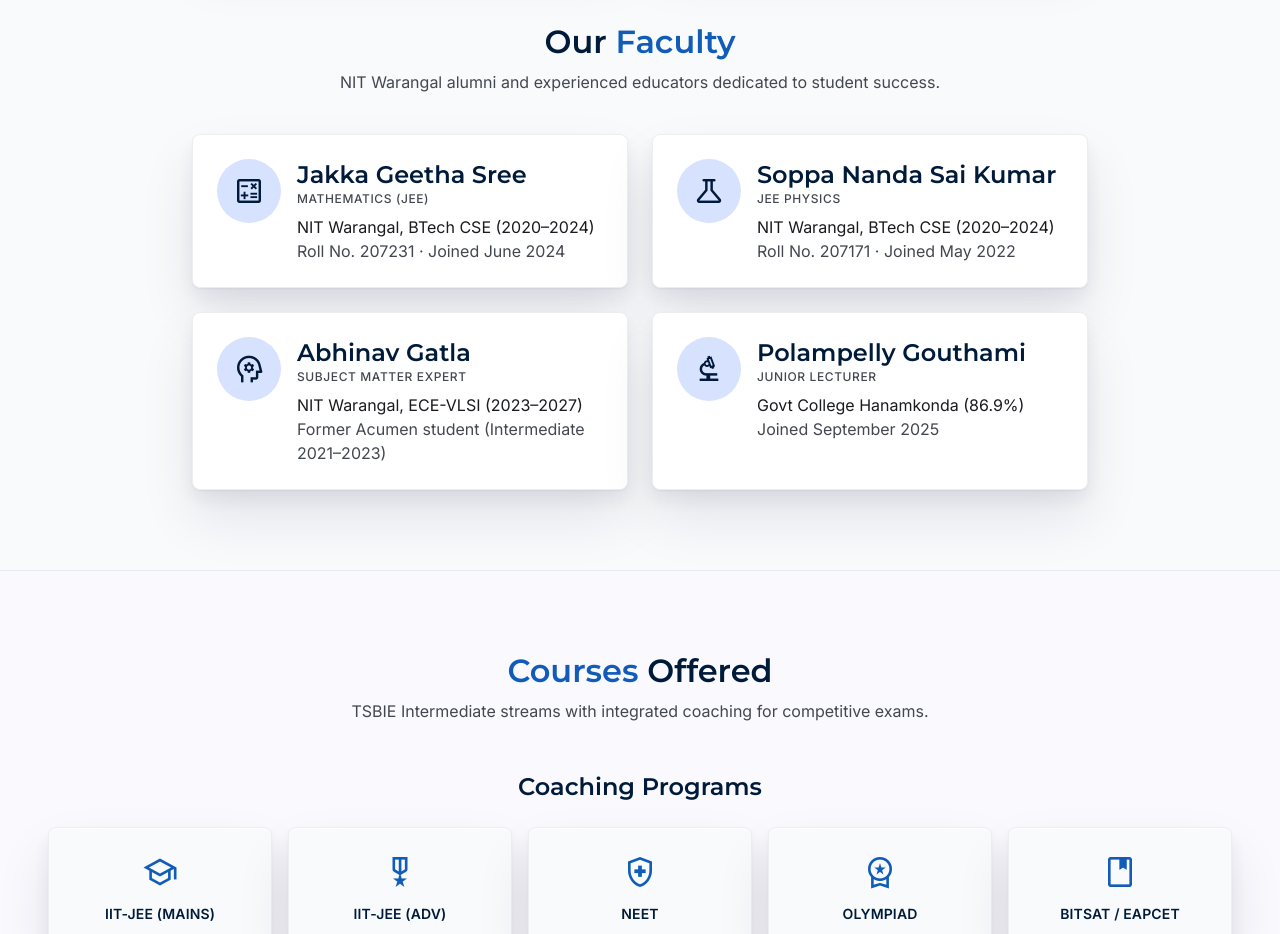
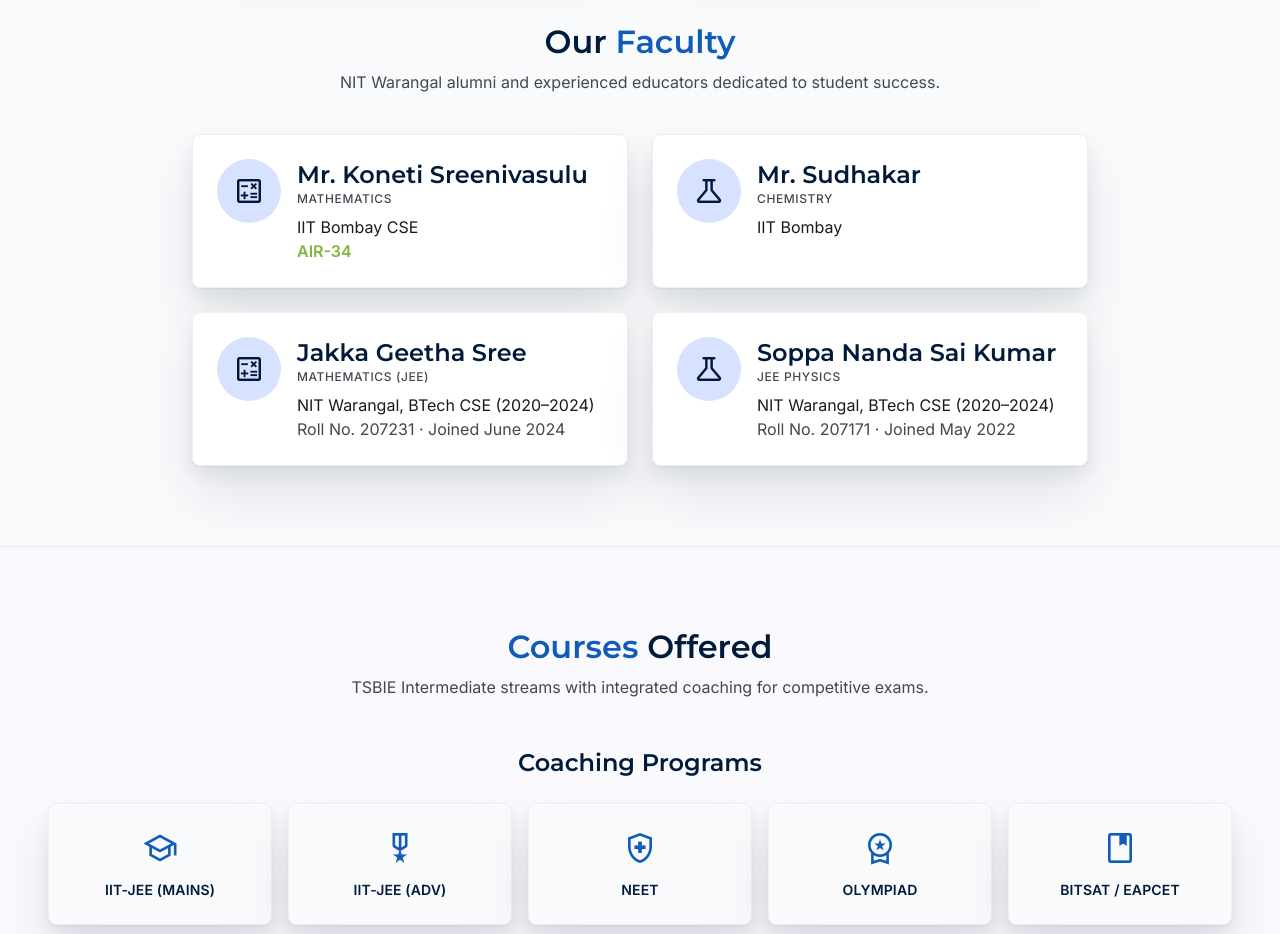
Before and after one commit to sricharanenabothula50-ship-it/acumen-junior-college, a plain HTML site: page index.html in a window 1280 px wide. Shown: the part 2380-3314 px from the top of the page. Drawn offline with nearby package versions, Linux system fonts and the light colour scheme.

Commit message:
Fix faculty: restore Koneti Sreenivasulu and Sudhakar, add Geetha Sree and Nanda Sai Kumar

```diff
--- a/index.html
+++ b/index.html
@@ -535,13 +535,36 @@
 <span class="material-symbols-outlined text-[32px]">calculate</span>
 </div>
 <div>
+<h3 class="font-headline-md text-headline-md text-heritage-navy">Mr. Koneti Sreenivasulu</h3>
+<p class="font-label-sm text-label-sm text-on-surface-variant uppercase tracking-wider mb-2">Mathematics</p>
+<p class="font-body-md text-body-md text-on-surface">IIT Bombay CSE</p>
+<p class="font-body-md text-body-md text-growth-green font-semibold">AIR-34</p>
+</div>
+</div>
+<!-- Faculty 2 -->
+<div class="js-tilt tilt depth bg-white rounded-lg p-6 border border-surface-container flex flex-col md:flex-row gap-4 items-center md:items-start text-center md:text-left">
+<div class="w-16 h-16 bg-primary-fixed rounded-full flex items-center justify-center text-primary shrink-0">
+<span class="material-symbols-outlined text-[32px]">science</span>
+</div>
+<div>
+<h3 class="font-headline-md text-headline-md text-heritage-navy">Mr. Sudhakar</h3>
+<p class="font-label-sm text-label-sm text-on-surface-variant uppercase tracking-wider mb-2">Chemistry</p>
+<p class="font-body-md text-body-md text-on-surface">IIT Bombay</p>
+</div>
+</div>
+<!-- Faculty 3 -->
+<div class="js-tilt tilt depth bg-white rounded-lg p-6 border border-surface-container flex flex-col md:flex-row gap-4 items-center md:items-start text-center md:text-left">
+<div class="w-16 h-16 bg-primary-fixed rounded-full flex items-center justify-center text-primary shrink-0">
+<span class="material-symbols-outlined text-[32px]">calculate</span>
+</div>
+<div>
 <h3 class="font-headline-md text-headline-md text-heritage-navy">Jakka Geetha Sree</h3>
 <p class="font-label-sm text-label-sm text-on-surface-variant uppercase tracking-wider mb-2">Mathematics (JEE)</p>
 <p class="font-body-md text-body-md text-on-surface">NIT Warangal, BTech CSE (2020&ndash;2024)</p>
 <p class="font-body-md text-body-md text-on-surface-variant">Roll No. 207231 &middot; Joined June 2024</p>
 </div>
 </div>
-<!-- Faculty 2 -->
+<!-- Faculty 4 -->
 <div class="js-tilt tilt depth bg-white rounded-lg p-6 border border-surface-container flex flex-col md:flex-row gap-4 items-center md:items-start text-center md:text-left">
 <div class="w-16 h-16 bg-primary-fixed rounded-full flex items-center justify-center text-primary shrink-0">
 <span class="material-symbols-outlined text-[32px]">science</span>
@@ -551,30 +574,6 @@
 <p class="font-label-sm text-label-sm text-on-surface-variant uppercase tracking-wider mb-2">JEE Physics</p>
 <p class="font-body-md text-body-md text-on-surface">NIT Warangal, BTech CSE (2020&ndash;2024)</p>
 <p class="font-body-md text-body-md text-on-surface-variant">Roll No. 207171 &middot; Joined May 2022</p>
-</div>
-</div>
-<!-- Faculty 3 -->
-<div class="js-tilt tilt depth bg-white rounded-lg p-6 border border-surface-container flex flex-col md:flex-row gap-4 items-center md:items-start text-center md:text-left">
-<div class="w-16 h-16 bg-primary-fixed rounded-full flex items-center justify-center text-primary shrink-0">
-<span class="material-symbols-outlined text-[32px]">psychology</span>
-</div>
-<div>
-<h3 class="font-headline-md text-headline-md text-heritage-navy">Abhinav Gatla</h3>
-<p class="font-label-sm text-label-sm text-on-surface-variant uppercase tracking-wider mb-2">Subject Matter Expert</p>
-<p class="font-body-md text-body-md text-on-surface">NIT Warangal, ECE-VLSI (2023&ndash;2027)</p>
-<p class="font-body-md text-body-md text-on-surface-variant">Former Acumen student (Intermediate 2021&ndash;2023)</p>
-</div>
-</div>
-<!-- Faculty 4 -->
-<div class="js-tilt tilt depth bg-white rounded-lg p-6 border border-surface-container flex flex-col md:flex-row gap-4 items-center md:items-start text-center md:text-left">
-<div class="w-16 h-16 bg-primary-fixed rounded-full flex items-center justify-center text-primary shrink-0">
-<span class="material-symbols-outlined text-[32px]">biotech</span>
-</div>
-<div>
-<h3 class="font-headline-md text-headline-md text-heritage-navy">Polampelly Gouthami</h3>
-<p class="font-label-sm text-label-sm text-on-surface-variant uppercase tracking-wider mb-2">Junior Lecturer</p>
-<p class="font-body-md text-body-md text-on-surface">Govt College Hanamkonda (86.9%)</p>
-<p class="font-body-md text-body-md text-on-surface-variant">Joined September 2025</p>
 </div>
 </div>
 </div>
```
